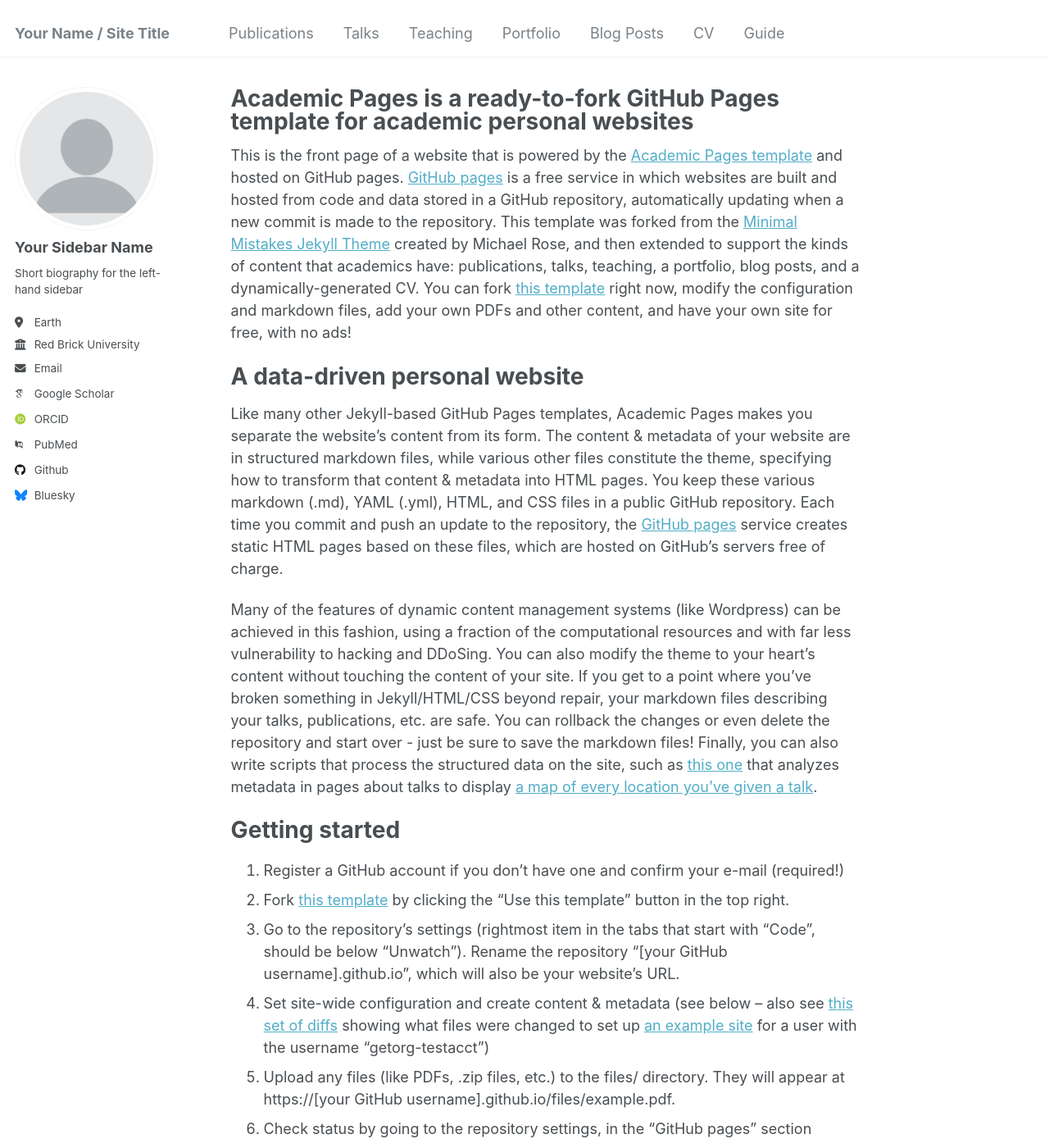
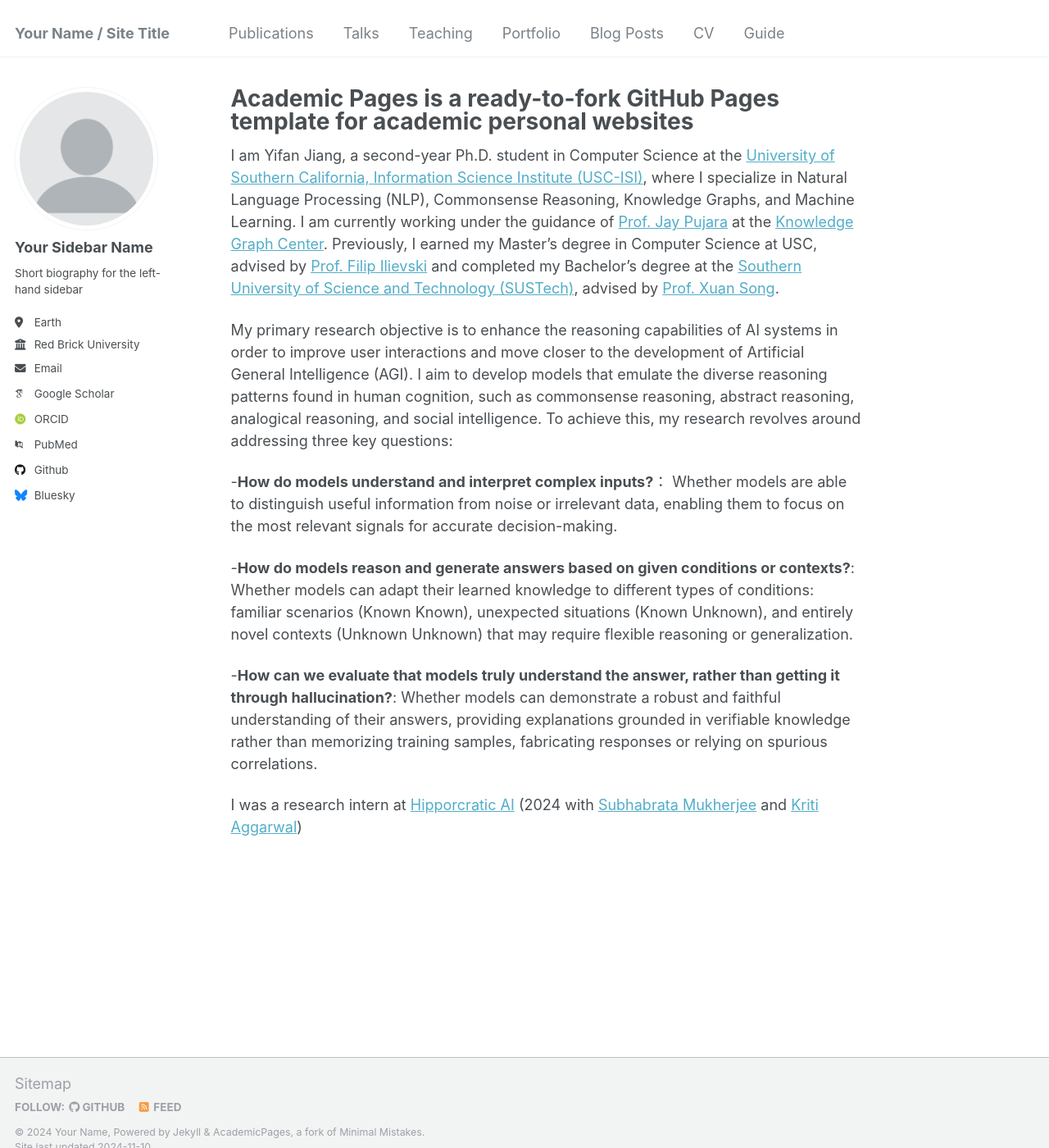
Before and after one commit to yifanJIANG-921/yifanJIANG-921.github.io, a Jekyll site: the page built from _pages/about.md, in a window 1280 px wide and 1400 px high. Shown: the whole window at 82% size. Built offline with Jekyll 4.4.1, drawn with Linux system fonts in a browser that asks for light colours; some web fonts are replaced; some of the changed text lies outside the part shown.

Commit message:
Update about.md

```diff
--- a/_pages/about.md
+++ b/_pages/about.md
@@ -6,44 +6,14 @@ redirect_from:
   - /about/
   - /about.html
 ---
+I am Yifan Jiang, a second-year Ph.D. student in Computer Science at the [University of Southern California, Information Science Institute (USC-ISI)](https://www.isi.edu/), where I specialize in Natural Language Processing (NLP), Commonsense Reasoning, Knowledge Graphs, and Machine Learning. I am currently working under the guidance of [Prof. Jay Pujara](https://www.jaypujara.org/index.html) at the [Knowledge Graph Center](https://www.isi.edu/centers-ckg/). Previously, I earned my Master's degree in Computer Science at USC, advised by [Prof. Filip Ilievski](https://www.ilievski.info/) and completed my Bachelor's degree at the [Southern University of Science and Technology (SUSTech)](https://www.sustech.edu.cn/en/), advised by [Prof. Xuan Song](https://sai.jlu.edu.cn/info/1094/4545.htm).
 
-This is the front page of a website that is powered by the [Academic Pages template](https://github.com/academicpages/academicpages.github.io) and hosted on GitHub pages. [GitHub pages](https://pages.github.com) is a free service in which websites are built and hosted from code and data stored in a GitHub repository, automatically updating when a new commit is made to the repository. This template was forked from the [Minimal Mistakes Jekyll Theme](https://mmistakes.github.io/minimal-mistakes/) created by Michael Rose, and then extended to support the kinds of content that academics have: publications, talks, teaching, a portfolio, blog posts, and a dynamically-generated CV. You can fork [this template](https://github.com/academicpages/academicpages.github.io) right now, modify the configuration and markdown files, add your own PDFs and other content, and have your own site for free, with no ads!
+My primary research objective is to enhance the reasoning capabilities of AI systems in order to improve user interactions and move closer to the development of Artificial General Intelligence (AGI). I aim to develop models that emulate the diverse reasoning patterns found in human cognition, such as commonsense reasoning, abstract reasoning, analogical reasoning, and social intelligence. To achieve this, my research revolves around addressing three key questions:
 
-A data-driven personal website
-======
-Like many other Jekyll-based GitHub Pages templates, Academic Pages makes you separate the website's content from its form. The content & metadata of your website are in structured markdown files, while various other files constitute the theme, specifying how to transform that content & metadata into HTML pages. You keep these various markdown (.md), YAML (.yml), HTML, and CSS files in a public GitHub repository. Each time you commit and push an update to the repository, the [GitHub pages](https://pages.github.com/) service creates static HTML pages based on these files, which are hosted on GitHub's servers free of charge.
+-**How do models understand and interpret complex inputs?**： Whether models are able to distinguish useful information from noise or irrelevant data, enabling them to focus on the most relevant signals for accurate decision-making.
 
-Many of the features of dynamic content management systems (like Wordpress) can be achieved in this fashion, using a fraction of the computational resources and with far less vulnerability to hacking and DDoSing. You can also modify the theme to your heart's content without touching the content of your site. If you get to a point where you've broken something in Jekyll/HTML/CSS beyond repair, your markdown files describing your talks, publications, etc. are safe. You can rollback the changes or even delete the repository and start over - just be sure to save the markdown files! Finally, you can also write scripts that process the structured data on the site, such as [this one](https://github.com/academicpages/academicpages.github.io/blob/master/talkmap.ipynb) that analyzes metadata in pages about talks to display [a map of every location you've given a talk](https://academicpages.github.io/talkmap.html).
+-**How do models reason and generate answers based on given conditions or contexts?**: Whether models can adapt their learned knowledge to different types of conditions: familiar scenarios (Known Known), unexpected situations (Known Unknown), and entirely novel contexts (Unknown Unknown) that may require flexible reasoning or generalization.
 
-Getting started
-======
-1. Register a GitHub account if you don't have one and confirm your e-mail (required!)
-1. Fork [this template](https://github.com/academicpages/academicpages.github.io) by clicking the "Use this template" button in the top right.
-1. Go to the repository's settings (rightmost item in the tabs that start with "Code", should be below "Unwatch"). Rename the repository "[your GitHub username].github.io", which will also be your website's URL.
-1. Set site-wide configuration and create content & metadata (see below -- also see [this set of diffs](http://archive.is/3TPas) showing what files were changed to set up [an example site](https://getorg-testacct.github.io) for a user with the username "getorg-testacct")
-1. Upload any files (like PDFs, .zip files, etc.) to the files/ directory. They will appear at https://[your GitHub username].github.io/files/example.pdf.
-1. Check status by going to the repository settings, in the "GitHub pages" section
+-**How can we evaluate that models truly understand the answer, rather than getting it through hallucination?**: Whether models can demonstrate a robust and faithful understanding of their answers, providing explanations grounded in verifiable knowledge rather than memorizing training samples, fabricating responses or relying on spurious correlations.
 
-Site-wide configuration
-------
-The main configuration file for the site is in the base directory in [_config.yml](https://github.com/academicpages/academicpages.github.io/blob/master/_config.yml), which defines the content in the sidebars and other site-wide features. You will need to replace the default variables with ones about yourself and your site's github repository. The configuration file for the top menu is in [_data/navigation.yml](https://github.com/academicpages/academicpages.github.io/blob/master/_data/navigation.yml). For example, if you don't have a portfolio or blog posts, you can remove those items from that navigation.yml file to remove them from the header.
-
-Create content & metadata
-------
-For site content, there is one markdown file for each type of content, which are stored in directories like _publications, _talks, _posts, _teaching, or _pages. For example, each talk is a markdown file in the [_talks directory](https://github.com/academicpages/academicpages.github.io/tree/master/_talks). At the top of each markdown file is structured data in YAML about the talk, which the theme will parse to do lots of cool stuff. The same structured data about a talk is used to generate the list of talks on the [Talks page](https://academicpages.github.io/talks), each [individual page](https://academicpages.github.io/talks/2012-03-01-talk-1) for specific talks, the talks section for the [CV page](https://academicpages.github.io/cv), and the [map of places you've given a talk](https://academicpages.github.io/talkmap.html) (if you run this [python file](https://github.com/academicpages/academicpages.github.io/blob/master/talkmap.py) or [Jupyter notebook](https://github.com/academicpages/academicpages.github.io/blob/master/talkmap.ipynb), which creates the HTML for the map based on the contents of the _talks directory).
-
-**Markdown generator**
-
-The repository includes [a set of Jupyter notebooks](https://github.com/academicpages/academicpages.github.io/tree/master/markdown_generator
-) that converts a CSV containing structured data about talks or presentations into individual markdown files that will be properly formatted for the Academic Pages template. The sample CSVs in that directory are the ones I used to create my own personal website at stuartgeiger.com. My usual workflow is that I keep a spreadsheet of my publications and talks, then run the code in these notebooks to generate the markdown files, then commit and push them to the GitHub repository.
-
-How to edit your site's GitHub repository
-------
-Many people use a git client to create files on their local computer and then push them to GitHub's servers. If you are not familiar with git, you can directly edit these configuration and markdown files directly in the github.com interface. Navigate to a file (like [this one](https://github.com/academicpages/academicpages.github.io/blob/master/_talks/2012-03-01-talk-1.md) and click the pencil icon in the top right of the content preview (to the right of the "Raw | Blame | History" buttons). You can delete a file by clicking the trashcan icon to the right of the pencil icon. You can also create new files or upload files by navigating to a directory and clicking the "Create new file" or "Upload files" buttons.
-
-Example: editing a markdown file for a talk
-![Editing a markdown file for a talk](/images/editing-talk.png)
-
-For more info
-------
-More info about configuring Academic Pages can be found in [the guide](https://academicpages.github.io/markdown/), the [growing wiki](https://github.com/academicpages/academicpages.github.io/wiki), and you can always [ask a question on GitHub](https://github.com/academicpages/academicpages.github.io/discussions). The [guides for the Minimal Mistakes theme](https://mmistakes.github.io/minimal-mistakes/docs/configuration/) (which this theme was forked from) might also be helpful.
+I was a research intern at [Hipporcratic AI](https://www.hippocraticai.com/) (2024 with [Subhabrata Mukherjee](https://subhomukherjee.com/) and [Kriti Aggarwal](https://www.linkedin.com/in/kriti-agg/))
```
